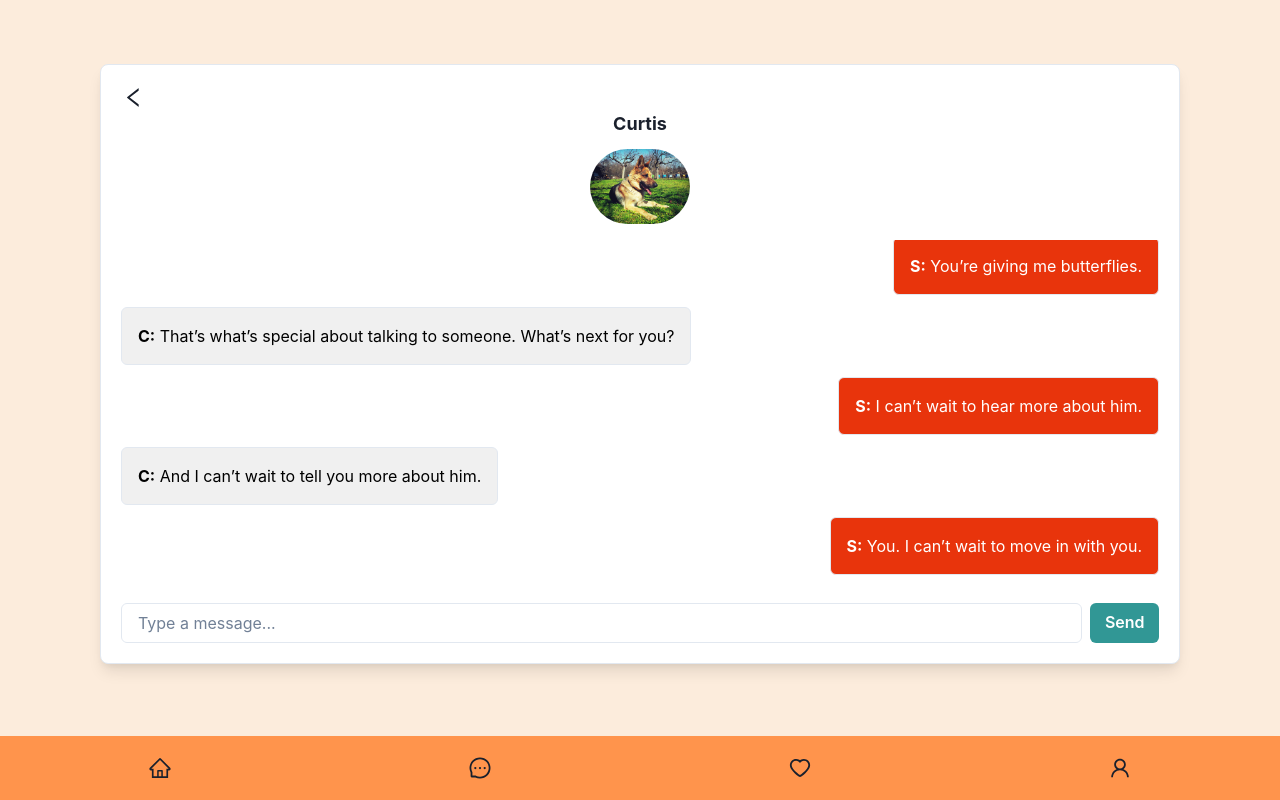
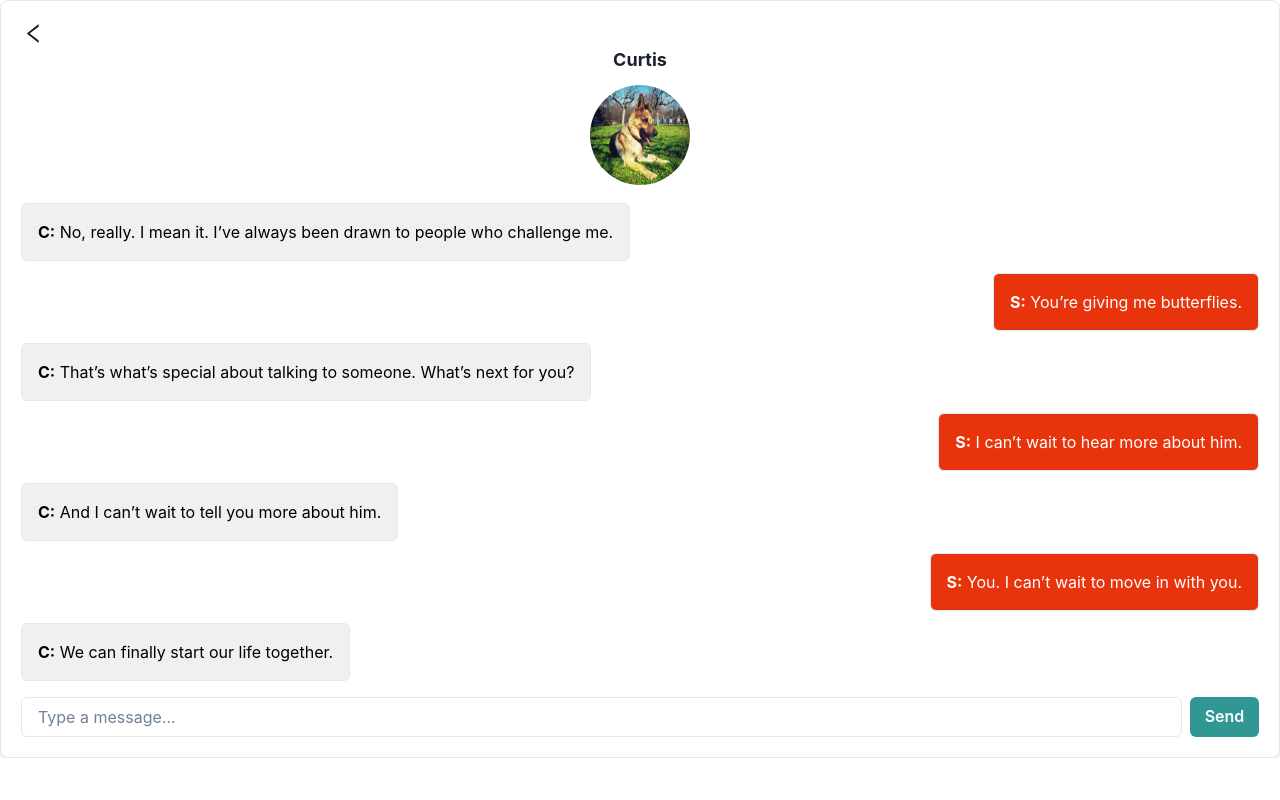
Before and after one commit to edberisha/datingapp, a Next.js app: page /messages in a window 1280 px wide. Built offline with nearby package versions, Linux system fonts and the light colour scheme.

Commit message:
widened chatbox to full page

```diff
--- a/src/components/ChatAlerts.tsx
+++ b/src/components/ChatAlerts.tsx
@@ -84,8 +84,6 @@ const ChatAlerts = () => {
       bg="#ffffff"
       boxShadow="lg"
       mx="auto"
-      width={{ base: "90%"}} // Responsive width
-      maxH="75vh" // Adjusted maximum height
       display="flex"
       flexDirection="column"
     >
@@ -97,6 +95,7 @@ const ChatAlerts = () => {
       />
 
       </Box>
+
 
       <Text textAlign="center" fontSize="lg" fontWeight="bold" mb={3}>
         Curtis
--- a/src/pages/messages.tsx
+++ b/src/pages/messages.tsx
@@ -6,39 +6,7 @@ import Navbar from '../components/NavBar';
 function Messages() {
     return (
       <>
-        <Head>
-          <title>Dating App</title>
-          <meta name="description" content="Dating app profile page" />
-          <meta name="viewport" content="width=device-width, initial-scale=1" />
-          <link rel="icon" href="/favicon.ico" />
-        </Head>
-        <Box
-          backgroundColor="#fcecdc"
-          p={4}
-          position="relative"
-          minH="100vh" // Ensure it takes full height
-        >
-          <Flex
-          // border="2px solid limegreen"
-            mt="3vh"
-            gap={10}
-            justify={"center"}
-            flexDir={['column','column','column','column', 'row']}
-          >
-
-            <Box
-              position="relative"
-              zIndex={1}
-              p="3vh" // Padding around ChatAlerts
-              maxW="100%" // Ensures it doesn't overflow
-              boxSizing="border-box" // Includes padding in width calculations
-            >
-
-              <ChatAlerts />
-            </Box>
-          </Flex>
-          <Navbar />
-        </Box>
+        <ChatAlerts />
       </>
     );
 }
```
Also changed, not shown: 1 other file (tests, documents, lock files or other folders).
